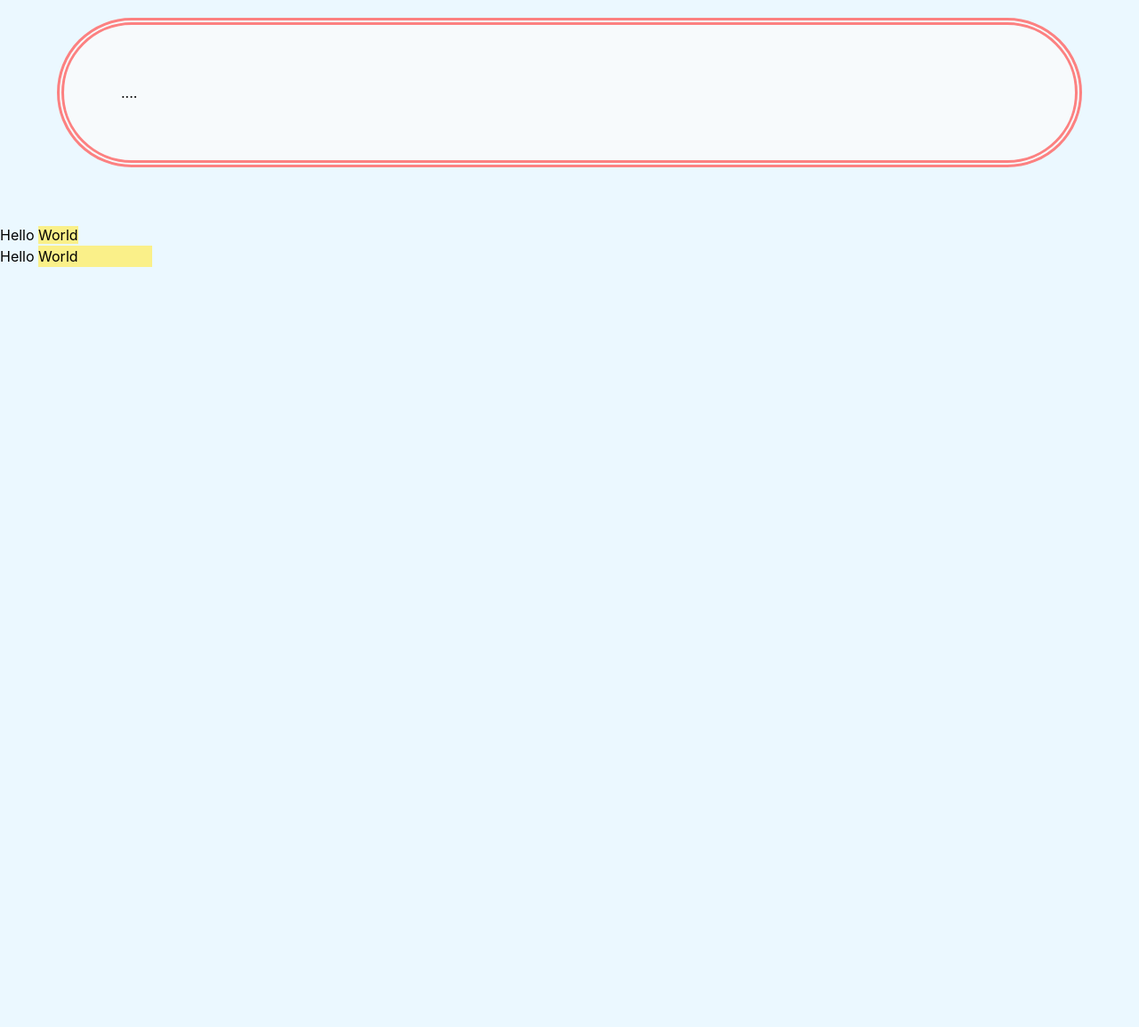
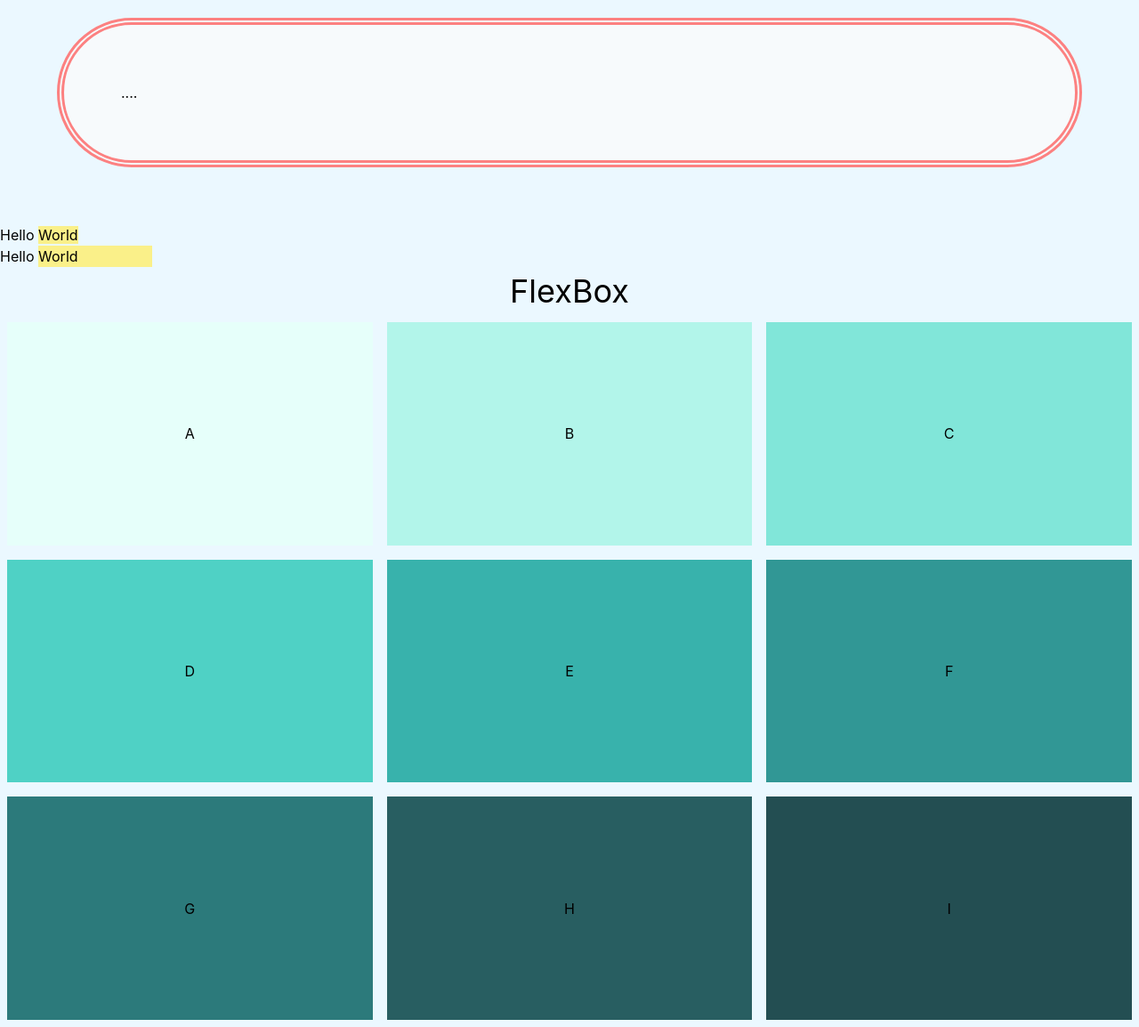
Before and after one commit to muhsenmaqsudi/tailwindcss-progress, a website built with Parcel: page index.html in a window 1280 px wide. Shown: the part 866-2020 px from the top of the page at 89% size. Before the commit the page ends 1166 px from the top, so only its background shows below. Built offline with nearby package versions, Linux system fonts and the light colour scheme.

Commit message:
flexbox challenge

```diff
--- a/index.html
+++ b/index.html
@@ -60,5 +60,65 @@
       Hello <span class="hidden">HIDDEN</span>
       <div class="bg-yellow-300 w-32 h-6 inline-block">World</div>
     </div>
+
+    <h2 class="text-black text-4xl text-center">FlexBox</h2>
+    <!-- Must take up all of the available space -->
+    <!-- Evenly distributed 3x3 grid -->
+    <!-- Letters must be centered on the square -->
+    <!-- Must have some spacing between the blocks -->
+    <div class="h-screen flex flex-wrap">
+      <div class="flex w-1/3">
+        <div class="bg-teal-100 w-full m-2 flex justify-center items-center">
+          A
+        </div>
+      </div>
+      <div class="flex w-1/3">
+        <div class="bg-teal-200 w-full m-2 flex justify-center items-center">
+          B
+        </div>
+      </div>
+
+      <div class="flex w-1/3">
+        <div class="bg-teal-300 w-full m-2 flex justify-center items-center">
+          C
+        </div>
+      </div>
+
+      <div class="flex w-1/3">
+        <div class="bg-teal-400 w-full m-2 flex justify-center items-center">
+          D
+        </div>
+      </div>
+
+      <div class="flex w-1/3">
+        <div class="bg-teal-500 w-full m-2 flex justify-center items-center">
+          E
+        </div>
+      </div>
+
+      <div class="flex w-1/3">
+        <div class="bg-teal-600 w-full m-2 flex justify-center items-center">
+          F
+        </div>
+      </div>
+
+      <div class="flex w-1/3">
+        <div class="bg-teal-700 w-full m-2 flex justify-center items-center">
+          G
+        </div>
+      </div>
+
+      <div class="flex w-1/3">
+        <div class="bg-teal-800 w-full m-2 flex justify-center items-center">
+          H
+        </div>
+      </div>
+
+      <div class="flex w-1/3">
+        <div class="bg-teal-900 w-full m-2 flex justify-center items-center">
+          I
+        </div>
+      </div>
+    </div>
   </body>
 </html>
--- a/package.json
+++ b/package.json
@@ -4,7 +4,7 @@
   "description": "",
   "main": "index.js",
   "scripts": {
-    "start": "parcel index.html flex.html"
+    "start": "parcel index.html"
   },
   "keywords": [],
   "author": "",
```
